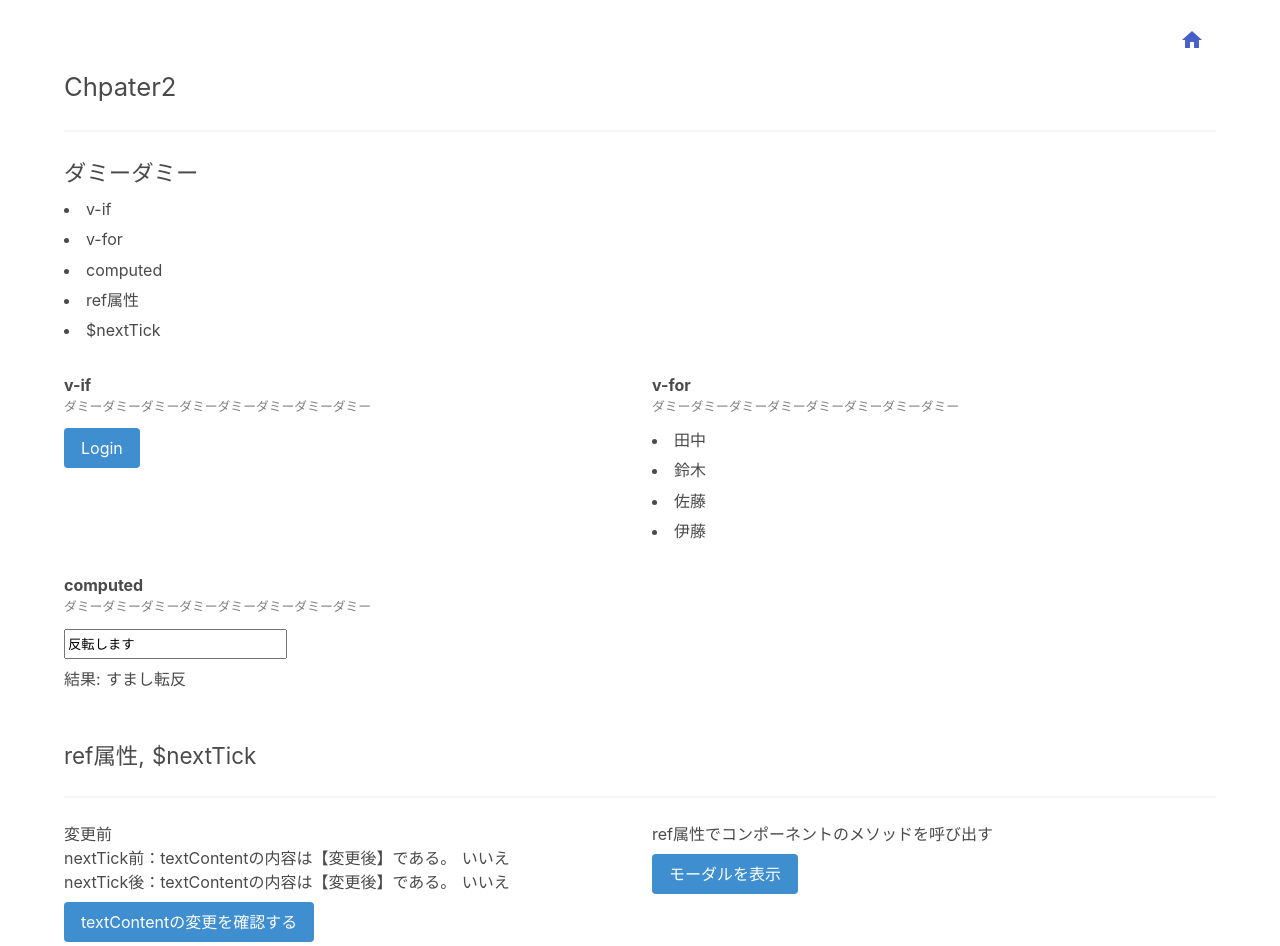
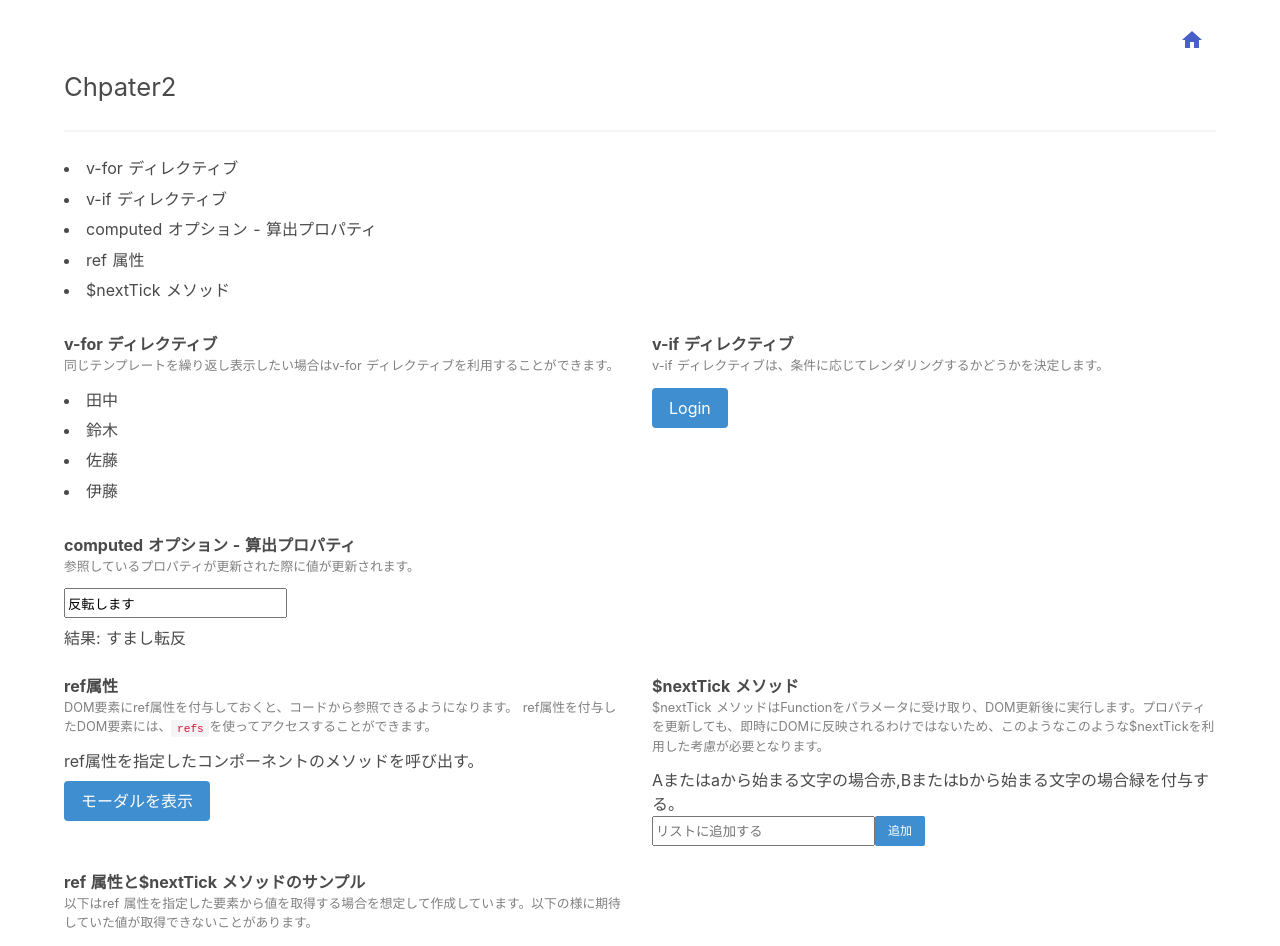
Before and after one commit to ND-share/codesandbox, a Nuxt app: page /traning/chapter2 in a window 1280 px wide. Shown: the top 946 px of the page. Built offline with nearby package versions, Linux system fonts and the light colour scheme.

Commit message:
update ダミーを置き換え

```diff
--- a/pages/traning/chapter2.vue
+++ b/pages/traning/chapter2.vue
@@ -4,23 +4,37 @@
       <h1>{{ title }}</h1>
       <hr />
       <article class="mb-6">
-        <h2>ダミーダミー</h2>
         <div class="columns">
           <div class="column is-12">
             <ul>
-              <li>v-if</li>
-              <li>v-for</li>
-              <li>computed</li>
-              <li>ref属性</li>
-              <li>$nextTick</li>
+              <li>v-for ディレクティブ</li>
+              <li>v-if ディレクティブ</li>
+              <li>computed オプション - 算出プロパティ</li>
+              <li>ref 属性</li>
+              <li>$nextTick メソッド</li>
             </ul>
           </div>
         </div>
         <div class="columns is-multiline">
           <div class="column is-6">
             <dl>
-              <dt>v-if</dt>
-              <dd>ダミーダミーダミーダミーダミーダミーダミーダミー</dd>
+              <dt>v-for ディレクティブ</dt>
+              <dd>
+                同じテンプレートを繰り返し表示したい場合はv-for
+                ディレクティブを利用することができます。
+              </dd>
+            </dl>
+            <ul>
+              <li v-for="user in users" :key="user.id">{{ user.name }}</li>
+            </ul>
+          </div>
+          <div class="column is-6">
+            <dl>
+              <dt>v-if ディレクティブ</dt>
+              <dd>
+                v-if
+                ディレクティブは、条件に応じてレンダリングするかどうかを決定します。
+              </dd>
             </dl>
             <template v-if="isLogin">
               <button class="button is-danger" @click="logout()">
@@ -48,46 +62,24 @@
           </div>
           <div class="column is-6">
             <dl>
-              <dt>v-for</dt>
-              <dd>ダミーダミーダミーダミーダミーダミーダミーダミー</dd>
-            </dl>
-            <ul>
-              <li v-for="user in users" :key="user.id">{{ user.name }}</li>
-            </ul>
-          </div>
-          <div class="column is-6">
-            <dl>
-              <dt>computed</dt>
-              <dd>ダミーダミーダミーダミーダミーダミーダミーダミー</dd>
+              <dt>computed オプション - 算出プロパティ</dt>
+              <dd>参照しているプロパティが更新された際に値が更新されます。</dd>
             </dl>
             <input v-model="text" type="text" placeholder="入力" />
             <p class="mt-2">結果: {{ reverseText }}</p>
           </div>
         </div>
-      </article>
-      <article class="mb-6">
         <div>
-          <h2>ref属性, $nextTick</h2>
-          <hr />
           <div class="columns is-multiline">
             <div class="column is-6">
-              <p ref="text">{{ refText }}</p>
-              <p>
-                nextTick前：textContentの内容は【変更後】である。
-                {{ beforeNextTick }}
-              </p>
-              <p>
-                nextTick後：textContentの内容は【変更後】である。
-                {{ afterNextTick }}
-              </p>
-              <div class="mt-2">
-                <button class="button is-info" @click="tryReferenceChange">
-                  textContentの変更を確認する
-                </button>
-              </div>
-            </div>
-            <div class="column is-6">
-              <p>ref属性でコンポーネントのメソッドを呼び出す</p>
+              <dl>
+                <dt>ref属性</dt>
+                <dd>
+                  DOM要素にref属性を付与しておくと、コードから参照できるようになります。
+                  ref属性を付与したDOM要素には、<code>refs</code>を使ってアクセスすることができます。
+                </dd>
+              </dl>
+              <p>ref属性を指定したコンポーネントのメソッドを呼び出す。</p>
               <div class="mt-2">
                 <button class="button is-info" @click="openDialog">
                   モーダルを表示
@@ -95,7 +87,16 @@
               </div>
             </div>
             <div class="column is-6">
-              <p>$nextTickのサンプル</p>
+              <dl>
+                <dt>$nextTick メソッド</dt>
+                <dd>
+                  $nextTick
+                  メソッドはFunctionをパラメータに受け取り、DOM更新後に実行します。プロパティを更新しても、即時にDOMに反映されるわけではないため、このようなこのような$nextTickを利用した考慮が必要となります。
+                </dd>
+              </dl>
+              <p>
+                Aまたはaから始まる文字の場合赤,Bまたはbから始まる文字の場合緑を付与する。
+              </p>
               <input
                 v-model="value"
                 type="text"
@@ -112,6 +113,31 @@
                   {{ textInList }}
                 </li>
               </ul>
+            </div>
+            <div class="column is-6">
+              <dl>
+                <dt>ref 属性と$nextTick メソッドのサンプル</dt>
+                <dd>
+                  以下はref
+                  属性を指定した要素から値を取得する場合を想定して作成しています。以下の様に期待していた値が取得できないことがあります。
+                </dd>
+              </dl>
+              <p>
+                $nextTick前：textContentの内容は【変更後】である。
+                {{ beforeNextTick }}
+              </p>
+              <p>
+                $nextTick後：textContentの内容は【変更後】である。
+                {{ afterNextTick }}
+              </p>
+              <p>
+                結果：<span ref="text">{{ refText }}</span>
+              </p>
+              <div class="mt-2">
+                <button class="button is-info" @click="tryReferenceChange">
+                  textContentの変更を確認する
+                </button>
+              </div>
             </div>
           </div>
           <base-modal ref="dialog" />
@@ -193,15 +219,12 @@ export default {
     },
     async pushList() {
       this.listOfTexts.push(this.value)
-      const target = this.box.length - 1
+      const target = this.listOfTexts.length - 1
       let color = ''
       await this.$nextTick()
-      if (this.boxValue.charAt(0) === 'A' || this.boxValue.charAt(0) === 'a') {
+      if (this.value.charAt(0) === 'A' || this.value.charAt(0) === 'a') {
         color = 'has-text-danger'
-      } else if (
-        this.boxValue.charAt(0) === 'B' ||
-        this.boxValue.charAt(0) === 'b'
-      ) {
+      } else if (this.value.charAt(0) === 'B' || this.value.charAt(0) === 'b') {
         color = 'has-text-success'
       }
       if (color !== '') {
```
